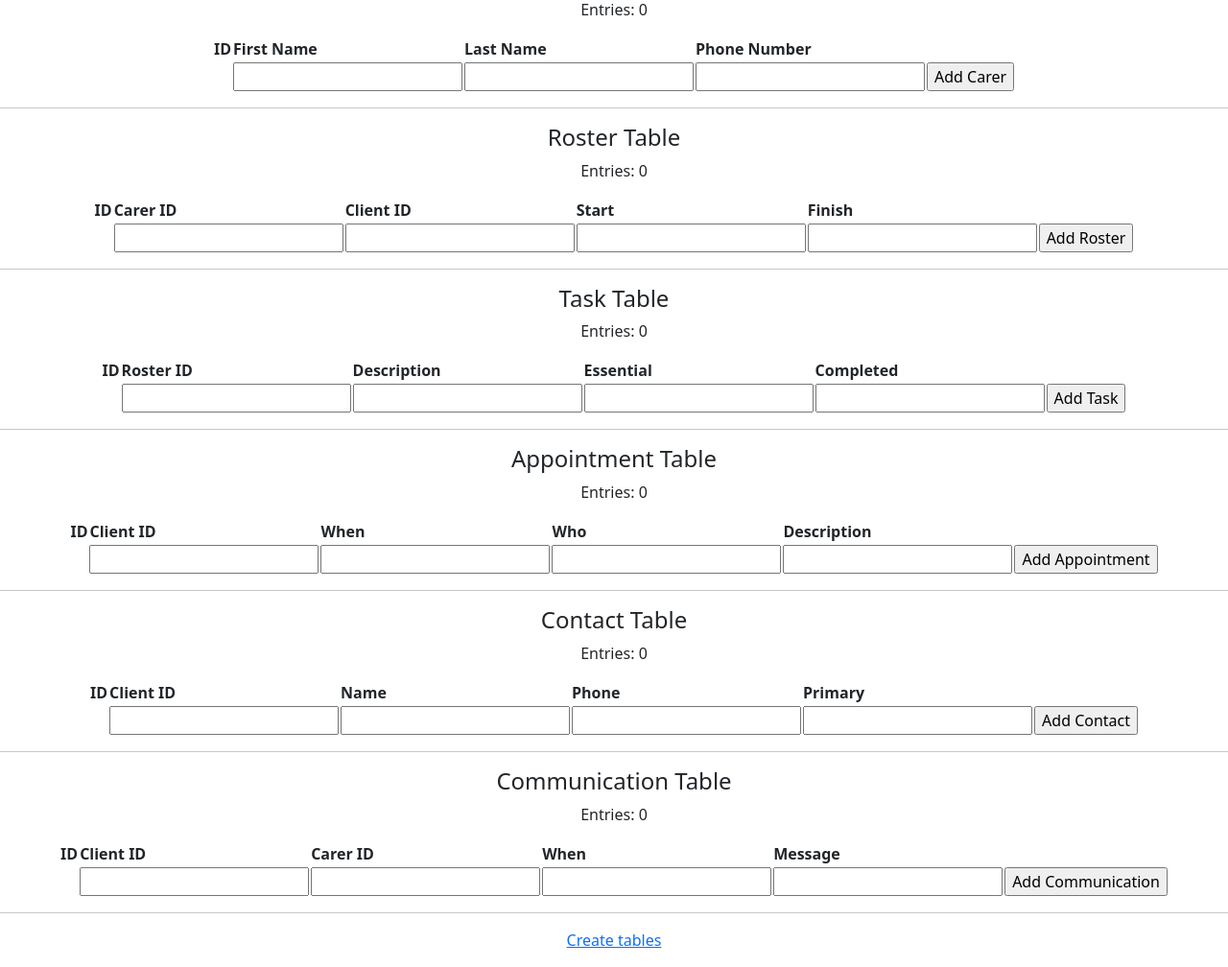
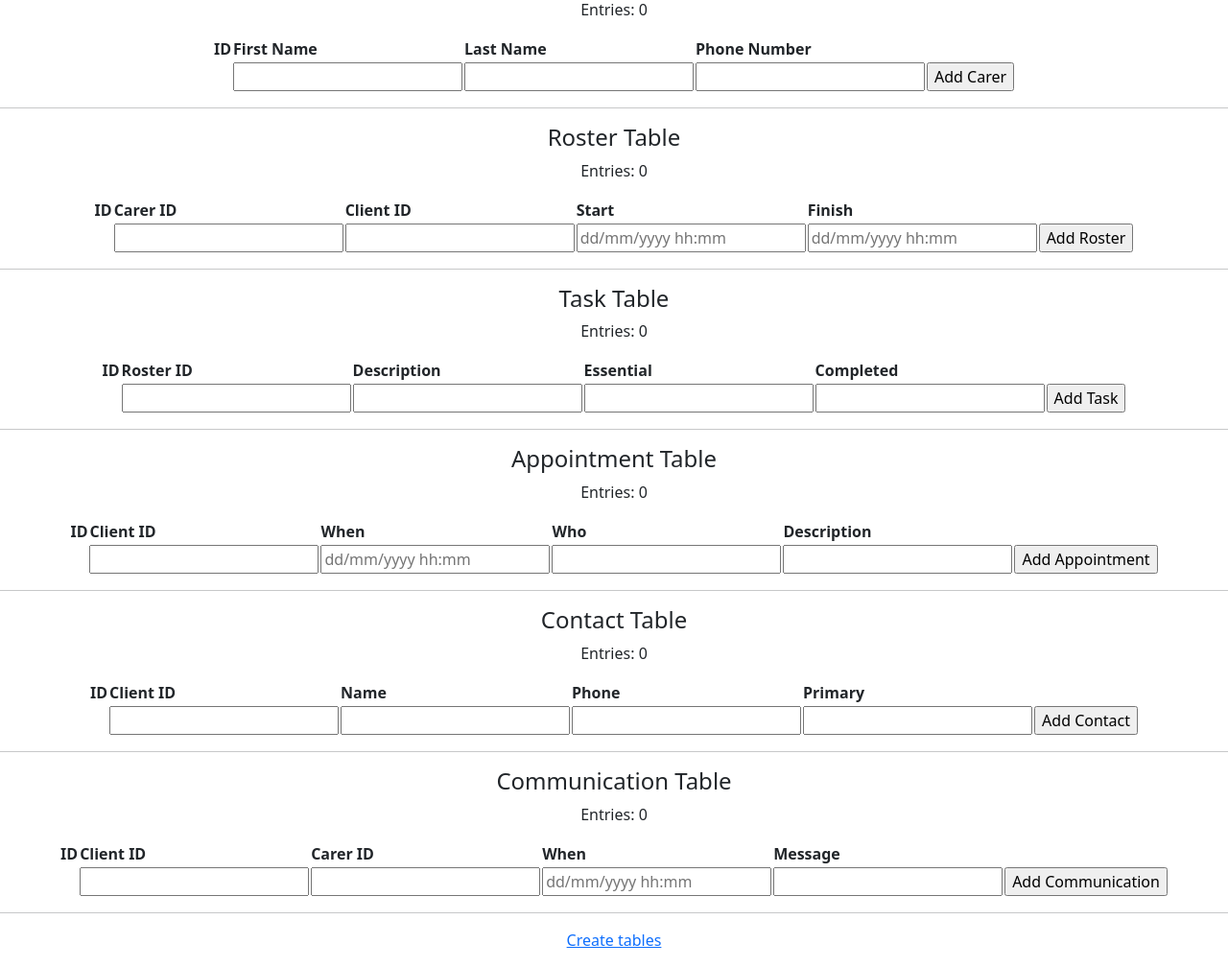
Before and after one commit to Aretle/MAC-Hack, a Flask app: page /admin in a window 1280 px wide; the page is wider, and only the part inside the window is pictured. Shown: the part 959-1967 px from the top of that part at 96% size. Run offline with Flask 2, Linux system fonts and the light colour scheme; data that the repository does not hold is empty.

Commit message:
added date time placeholders for roster, appointment and communication table date time  attributes

```diff
--- a/WebApp/templates/admin.html
+++ b/WebApp/templates/admin.html
@@ -346,10 +346,10 @@
                     <input type="text" name="client_id" id="client_id">
                 </td>
                 <td>
-                    <input type="text" name="start" id="start">
+                    <input type="text" name="start" id="start" placeholder="dd/mm/yyyy hh:mm">
                 </td>
                 <td>
-                    <input type="text" name="finish" id="finish">
+                    <input type="text" name="finish" id="finish" placeholder="dd/mm/yyyy hh:mm">
                 </td>
                 <td>
                     <input type="submit" value="Add Roster">
@@ -459,7 +459,7 @@
                     <input type="text" name="client_id" id="client_id">
                 </td>
                 <td>
-                    <input type="text" name="when" id="when">
+                    <input type="text" name="when" id="when" placeholder="dd/mm/yyyy hh:mm">
                 </td>
                 <td>
                     <input type="text" name="who" id="who">
@@ -578,7 +578,7 @@
                     <input type="text" name="carer_id" id="carer_id">
                 </td>
                 <td>
-                    <input type="text" name="when" id="when">
+                    <input type="text" name="when" id="when" placeholder="dd/mm/yyyy hh:mm">
                 </td>
                 <td>
                     <input type="text" name="message" id="message">
```
